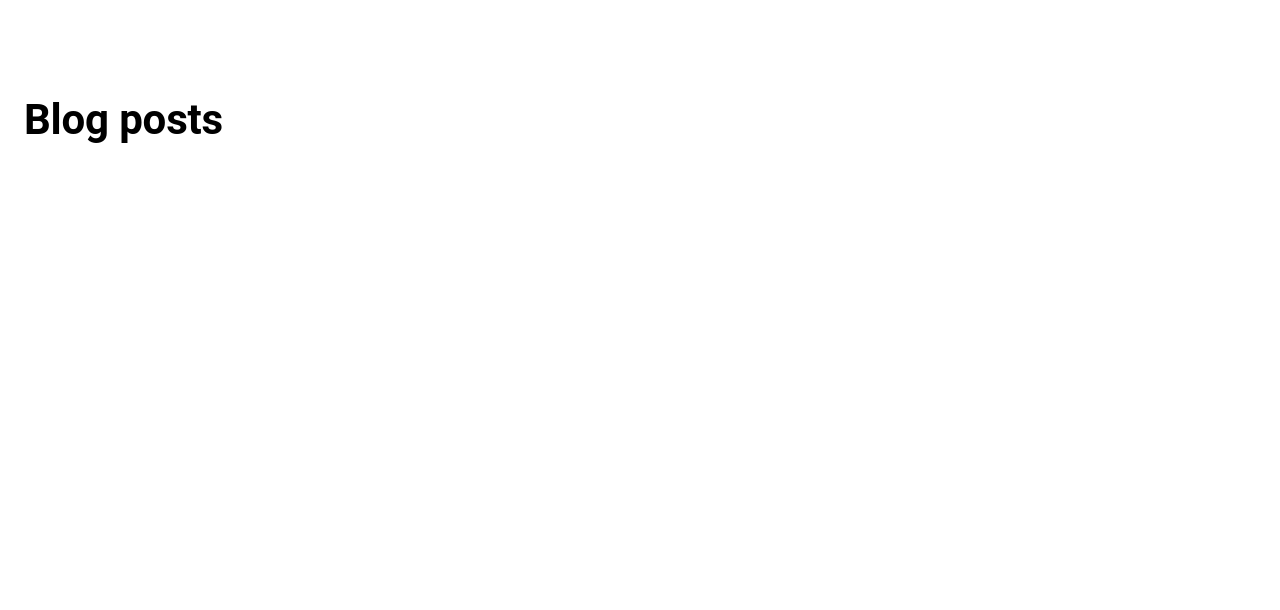
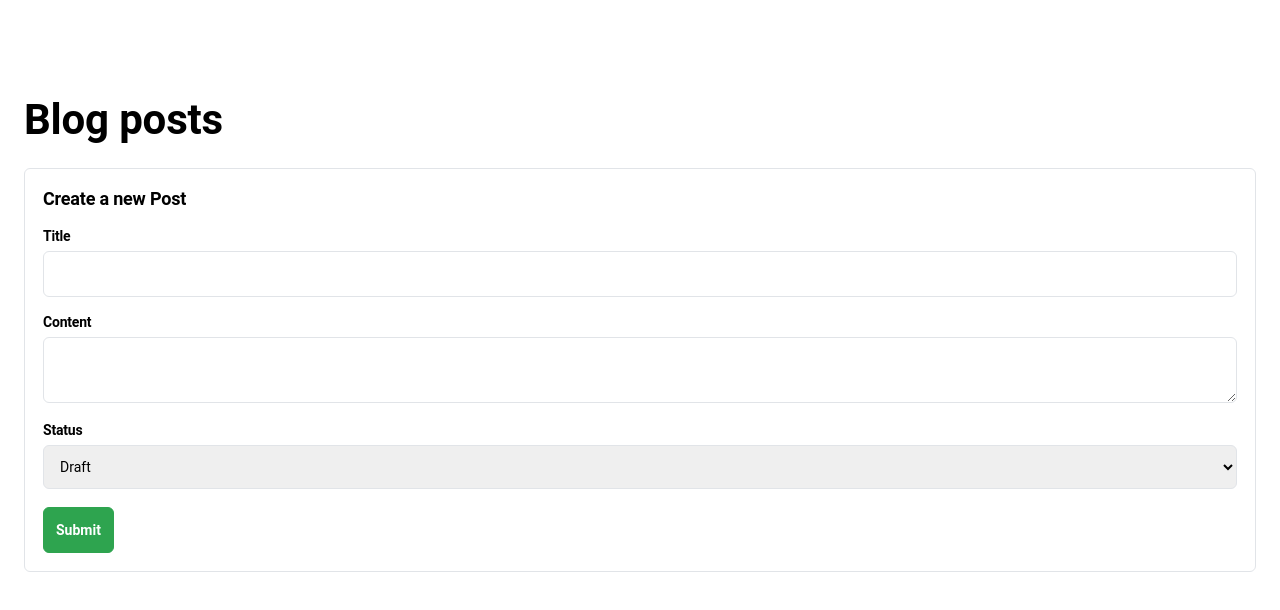
Before and after one commit to caiquearaujo/sample-react-blog-to-microservices, a React (Create React App) app: page / in a window 1280 px wide. Shown: the top 610 px of the page. Built offline with nearby package versions, Linux system fonts and the light colour scheme.

Commit message:
:sparkles: feat(components): Post Create Component

```diff
--- a/src/App.tsx
+++ b/src/App.tsx
@@ -1,9 +1,11 @@
 import React from 'react';
+import PostCreate from '@/app/components/PostCreate';
 
 export default function App() {
 	return (
 		<main>
 			<h1>Blog posts</h1>
+			<PostCreate />
 		</main>
 	);
 }
--- /dev/null
+++ b/src/app/components/PostCreate.scss
@@ -0,0 +1,81 @@
+.post.creator {
+	margin: 24px auto;
+	padding: 18px;
+	border: 1px solid #e1e4e8;
+	border-radius: 6px;
+
+	.title {
+		font-size: 1.8rem;
+		font-weight: 600;
+		line-height: 2.4rem;
+		margin-bottom: 18px;
+	}
+
+	.form-group {
+		display: block;
+	}
+
+	label {
+		font-size: 1.4rem;
+		font-weight: 600;
+		display: block;
+		margin-bottom: 8px;
+	}
+
+	input,
+	textarea,
+	select {
+		min-width: 100%;
+		max-width: 100%;
+		width: 100%;
+		padding: 12px;
+		border: 1px solid #e1e4e8;
+		border-radius: 6px;
+		font-size: 1.4rem;
+		font-weight: 400;
+		line-height: 2rem;
+		margin-bottom: 18px;
+	}
+
+	button[type="submit"] {
+		background-color: #2ea44f;
+		color: #fff;
+		font-size: 1.4rem;
+		font-weight: 600;
+		line-height: 2rem;
+		padding: 12px;
+		border: 1px solid #2ea44f;
+		border-radius: 6px;
+		cursor: pointer;
+		transition: all 0.2s ease-in-out;
+
+		&:hover {
+			background-color: #fff;
+			color: #2ea44f;
+		}
+	}
+
+	.alert-danger {
+		margin-bottom: 18px;
+		padding: 12px;
+		border-radius: 6px;
+		border: 1px solid #e1e4e8;
+		font-size: 1.4rem;
+		font-weight: 400;
+		line-height: 2rem;
+		color: #24292e;
+		background-color: #ffeef0;
+	}
+
+	.alert-message {
+		margin-bottom: 18px;
+		padding: 12px;
+		border-radius: 6px;
+		border: 1px solid #e1e4e8;
+		font-size: 1.4rem;
+		font-weight: 400;
+		line-height: 2rem;
+		color: #24292e;
+		background-color: #f1f8ff;
+	}
+}
--- /dev/null
+++ b/src/app/components/PostCreate.tsx
@@ -0,0 +1,103 @@
+import React from 'react';
+
+import './PostCreate.scss';
+
+export default function PostCreate() {
+	const [alert, setAlert] = React.useState({
+		type: 'message',
+		message: '',
+	});
+	const [title, setTitle] = React.useState('');
+	const [content, setContent] = React.useState('');
+	const [status, setStatus] = React.useState('draft');
+
+	const statuses = [
+		{ key: 'draft', label: 'Draft' },
+		{ key: 'published', label: 'Published' },
+	];
+
+	const onSubmit = (e: React.FormEvent<HTMLFormElement>) => {
+		e.preventDefault();
+		console.log({ title, content, status });
+
+		if (title.length === 0) {
+			setAlert({
+				type: 'danger',
+				message:
+					'Title is required, you must to set it before submit.',
+			});
+			return;
+		}
+
+		if (content.length === 0) {
+			setAlert({
+				type: 'danger',
+				message:
+					'Content is required, you must to set it before submit.',
+			});
+			return;
+		}
+
+		setTitle('');
+		setContent('');
+		setStatus('draft');
+		setAlert({
+			type: 'message',
+			message: 'Post created successfully',
+		});
+
+		setTimeout(() => {
+			setAlert({
+				type: 'message',
+				message: '',
+			});
+		}, 3000);
+	};
+
+	return (
+		<div className="post creator">
+			<h2 className="title">Create a new Post</h2>
+			<form onSubmit={onSubmit}>
+				<div className="form-group">
+					<label htmlFor="title">Title</label>
+					<input
+						value={title}
+						onChange={e => setTitle(e.target.value)}
+						type="text"
+						className="form-control"
+						id="title"
+					/>
+				</div>
+				<div className="form-group">
+					<label htmlFor="title">Content</label>
+					<textarea
+						value={content}
+						onChange={e => setContent(e.target.value)}
+						className="form-control"
+						id="content"
+					/>
+				</div>
+				<div className="form-group">
+					<label htmlFor="title">Status</label>
+					<select
+						value={status}
+						onChange={e => setStatus(e.target.value)}
+						className="form-control"
+						id="status">
+						{statuses.map(_status => (
+							<option key={_status.key} value={_status.key}>
+								{_status.label}
+							</option>
+						))}
+					</select>
+				</div>
+				{alert.message && (
+					<div className={`alert-${alert.type}`}>{alert.message}</div>
+				)}
+				<button type="submit" className="btn btn-primary">
+					Submit
+				</button>
+			</form>
+		</div>
+	);
+}
--- a/src/styles/base/html.scss
+++ b/src/styles/base/html.scss
@@ -97,6 +97,12 @@ main {
 	margin: 72px auto;
 }
 
+input,
+textarea,
+select {
+	font-family: $font-family;
+}
+
 @media screen and (max-width: 780px) {
 	html {
 		font-size: 9px;
```
Also changed, not shown: .eslintrc.json.
